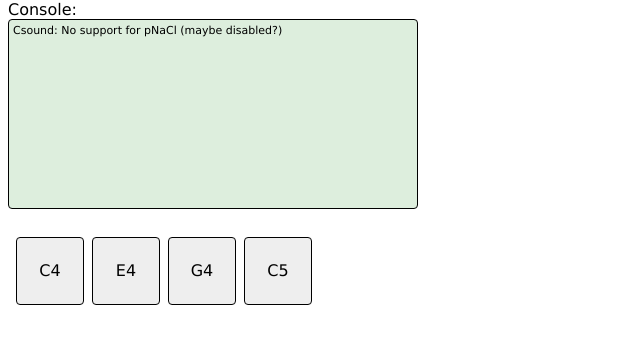
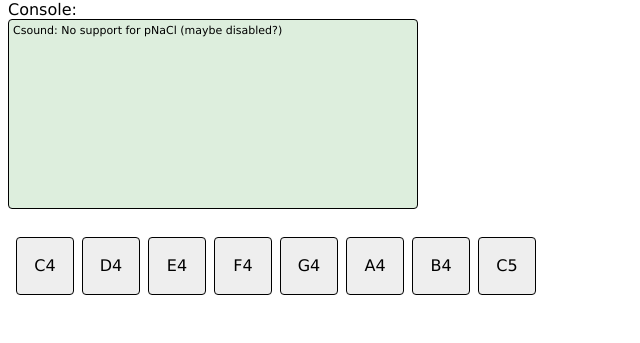
Before and after one commit to crowsonkb/websynth, a plain HTML site: page index.html in a window 1280 px wide. Shown: the part 89-432 px from the top of the page, without its empty margins (0-640 px from the left). Drawn offline with nearby package versions, Linux system fonts and the light colour scheme.

Commit message:
Add buttons for rest of major scale

```diff
--- a/index.html
+++ b/index.html
@@ -40,8 +40,12 @@
     <br>
     <div class="keys" onselectstart="return false">
         <div class="key" onmousedown="keydn(60)" onmouseup="keyup(60)">C4</div>
+        <div class="key" onmousedown="keydn(62)" onmouseup="keyup(62)">D4</div>
         <div class="key" onmousedown="keydn(64)" onmouseup="keyup(64)">E4</div>
+        <div class="key" onmousedown="keydn(65)" onmouseup="keyup(65)">F4</div>
         <div class="key" onmousedown="keydn(67)" onmouseup="keyup(67)">G4</div>
+        <div class="key" onmousedown="keydn(69)" onmouseup="keyup(69)">A4</div>
+        <div class="key" onmousedown="keydn(71)" onmouseup="keyup(71)">B4</div>
         <div class="key" onmousedown="keydn(72)" onmouseup="keyup(72)">C5</div>
     </div>
     <div id="engine"></div>
--- a/main.css
+++ b/main.css
@@ -24,10 +24,10 @@ body {
     border: 1px solid black;
     border-radius: 4px;
     display: table-cell;  /* This makes vertical-align work. */
-    height: 50px;
+    height: 40px;
     padding: 8px;
     text-align: center;
-    width: 50px;
+    width: 40px;
     vertical-align: middle;
 }
 
```
